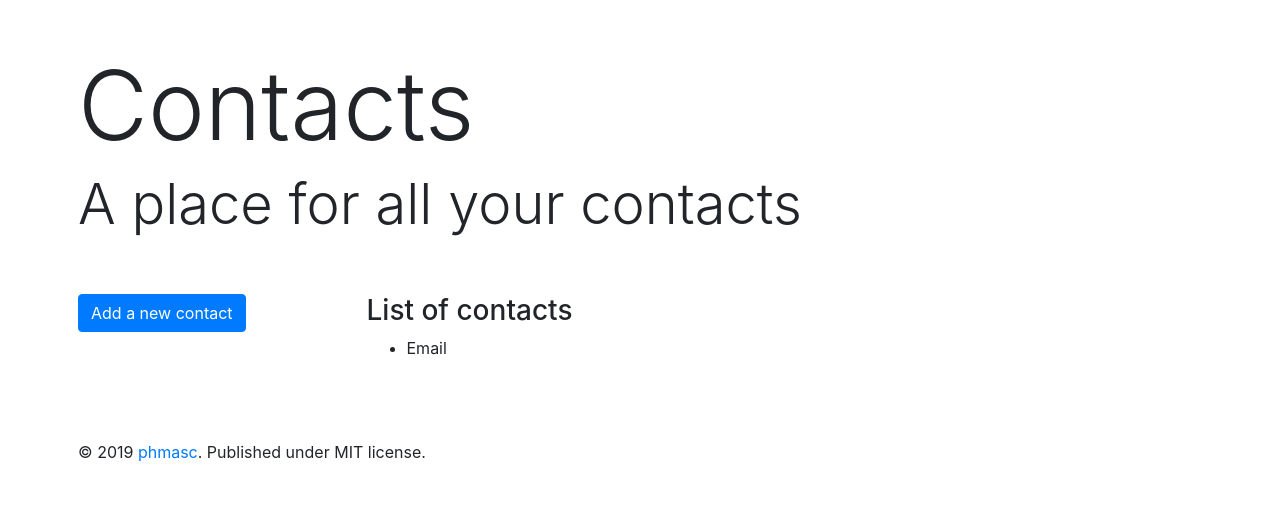
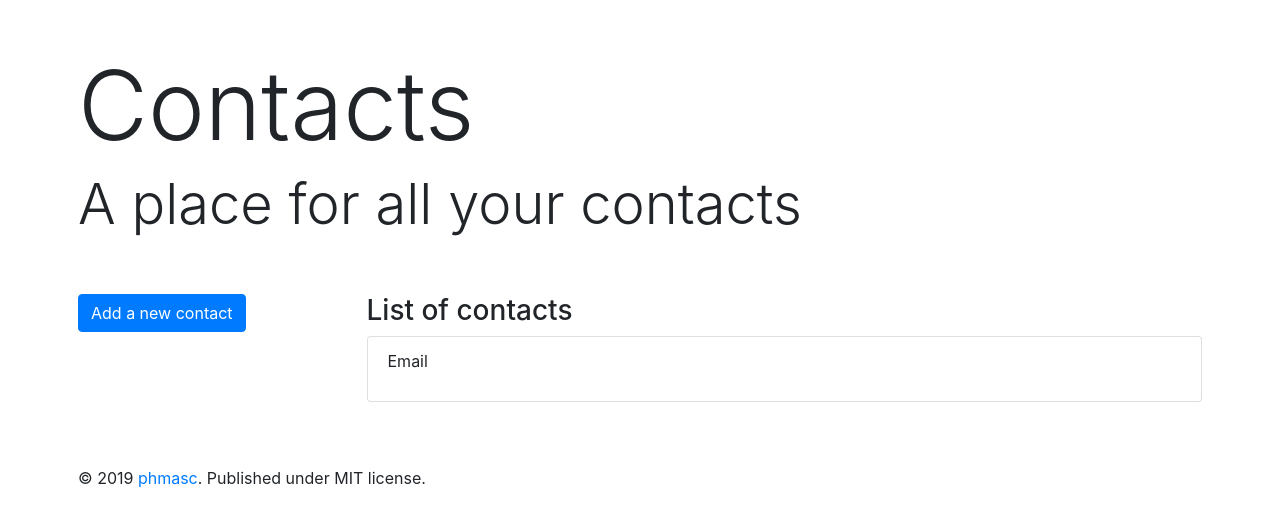
Before and after one commit to PhilippSchweizer/codeworks-contacts-app, a plain HTML site: page index.html in a window 1280 px wide. Drawn offline with Linux system fonts and the light colour scheme.

Commit message:
fix error in class name

```diff
--- a/index.html
+++ b/index.html
@@ -132,8 +132,8 @@
         </div>
         <div class="row">
           <div class="col mb-3">
-            <ul class="group-list" id="contactList">
-              <li class="group-list-item">
+            <ul class="list-group" id="contactList">
+              <li class="list-group-item">
                 <p>Email</p>
               </li>
             </ul>
```
